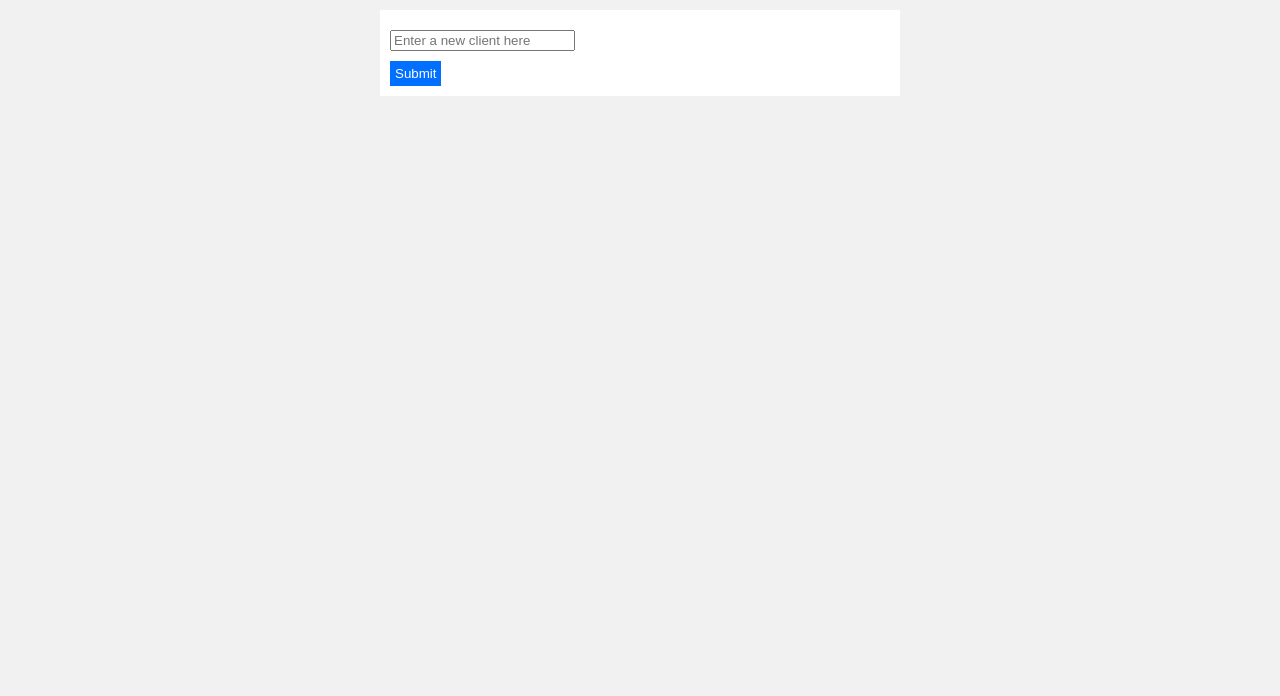
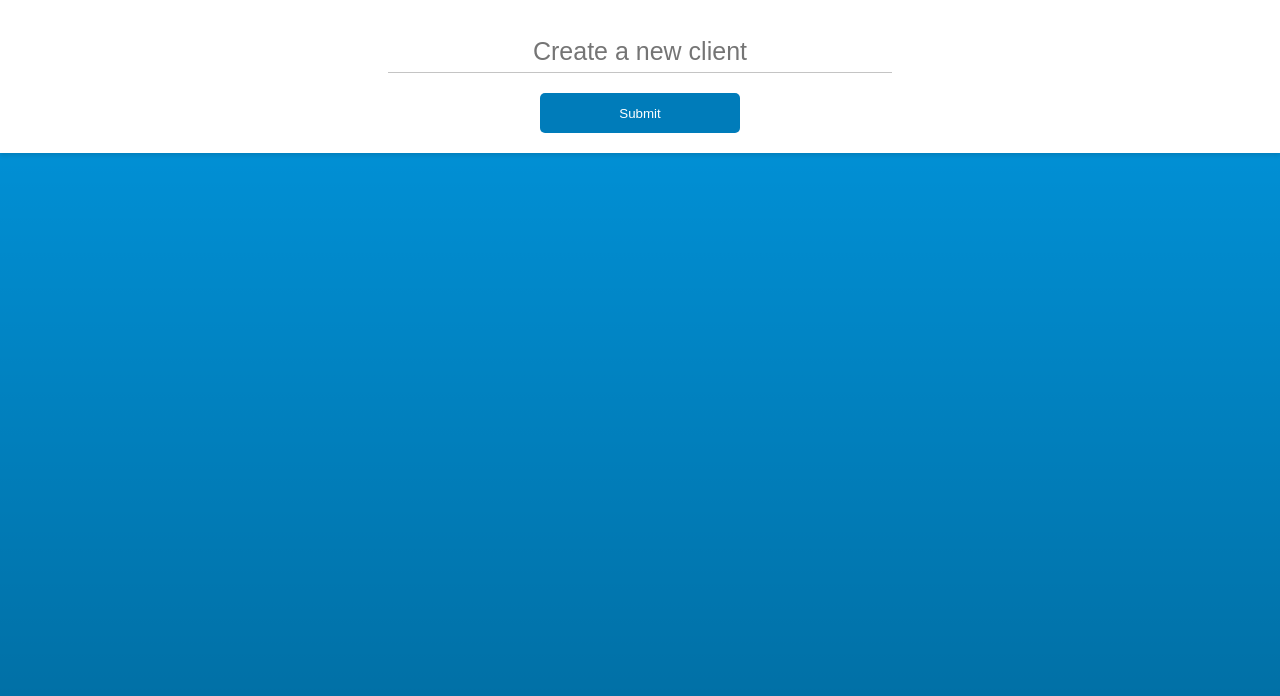
Before and after one commit to jcobdice/ClientTimeKeeper, a plain HTML site: page index.html in a window 1280 px wide. Drawn offline with Linux system fonts and the light colour scheme.

Commit message:
added new UI styles

```diff
--- a/css/style.css
+++ b/css/style.css
@@ -1,25 +1,51 @@
+html {
+    background:#0198e1;
+    background-image: linear-gradient(rgba(0, 0, 0, 0), rgba(0, 0, 0, 0.3));
+    background-position: center center;
+    background-repeat: no-repeat;
+    height: 100%;
+}
+
 body {
-    background:#f1f1f1;
+
     font-family: 'Roboto', sans-serif;
+    height: 100%;
+    margin: 0;
+    padding: 0;
+
 }
 
 #active {
-    background: #016fff;
-    color: #ffffff;
+    background: #ffffff;
+    color: #005d8b;
     width: 550px;
-}
-
-.btn {
-    background: #016fff;
-    border: none;
-    color: #ffffff;
-    padding: 5px;
+    font-size: 25px;
 }
 
 .card {
     background: #ffffff;
+    border-radius: 5px;
+    box-shadow: 0 3px 4px rgba(0, 0, 0, 0.1);
     margin: 10px auto;
     padding: 10px;
+    width: 500px;
+}
+
+.input-field {
+    margin: 20px auto;
+}
+
+input[type="text"]{
+    border:none;
+    border-bottom: 1px solid #c4c4c4;
+    text-align:center;
+    font-size: 25px;
+}
+
+.client-control {
+    height: 40px;
+    display:block;
+    margin:10px auto;
     width: 500px;
 }
 
@@ -37,10 +63,24 @@ body {
     color: #ff0000;
 }
 
-.input-field {
-    margin: 10px 0;
+
+
+.search {
+    background: #ffffff;
+    box-shadow: 0 3px 4px rgba(0, 0, 0, 0.1);
+    margin: 0 0 20px 0;
+    padding: 10px;
 }
 
 .time-span {
     margin-left: 10px;
 }
+
+.btn {
+    background: #007cba;
+    border: none;
+    border-radius: 5px;
+    color: #ffffff;
+    padding: 5px;
+    width: 200px;
+}
--- a/index.html
+++ b/index.html
@@ -11,11 +11,11 @@
 </head>
 <body>
     <form class="client-form">
-        <div class="card">
+        <div class="search">
             <div class="input-field">
-            <input type="text" placeholder="Enter a new client here" class="new-client">
+            <input type="text" placeholder="Create a new client" class="new-client client-control">
             </div>
-            <input type="submit" class="btn">
+            <input type="submit" class="btn client-control">
         </div>
     </form>
     <div>
```
